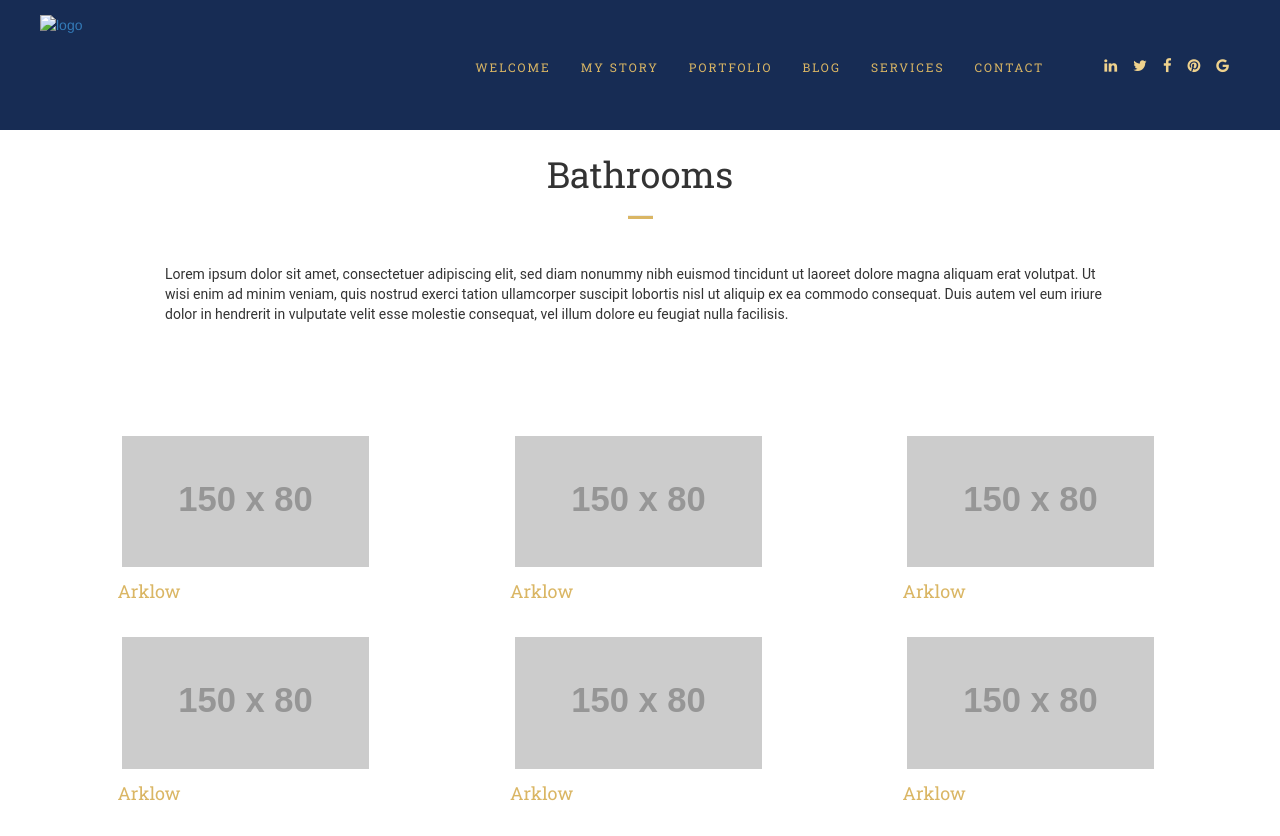
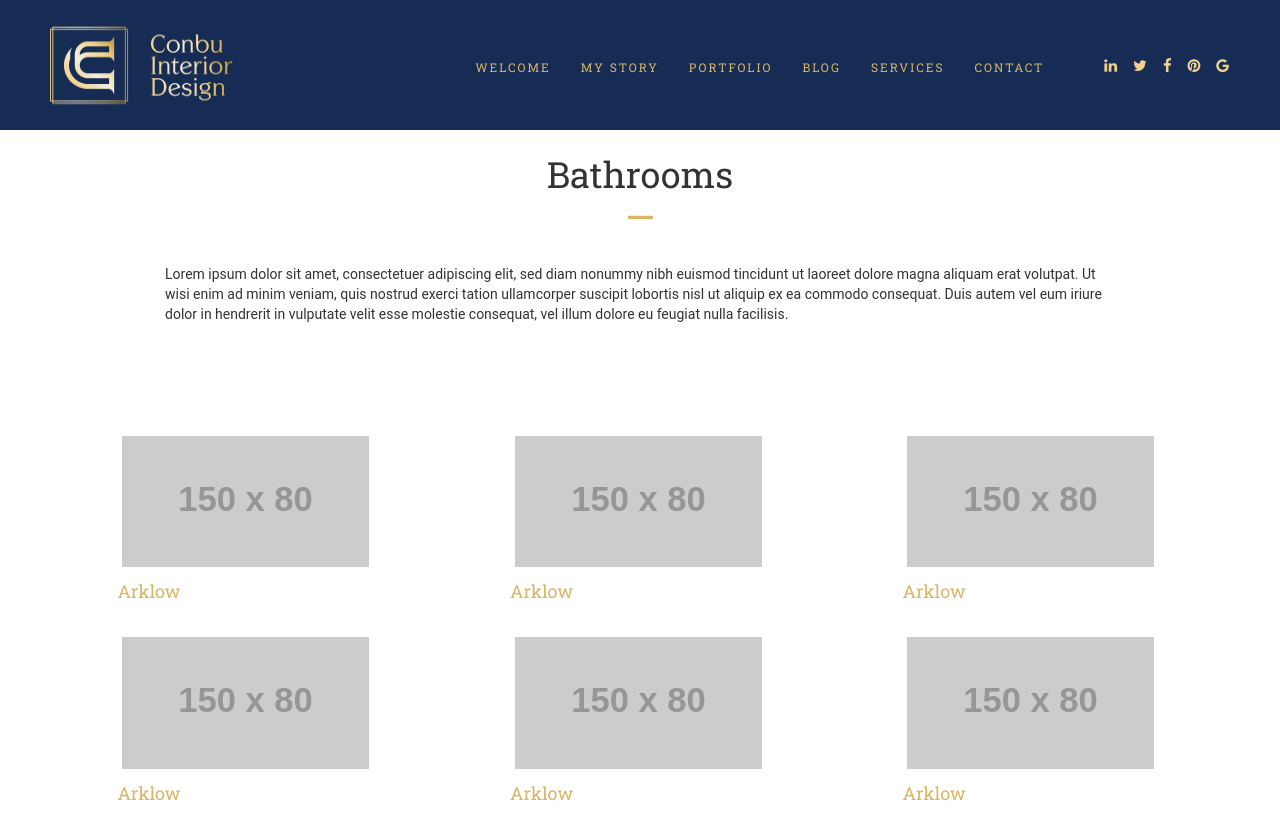
Before and after one commit to connoj39/cbdesign, a plain HTML site: page bathrooms.html in a window 1280 px wide. Shown: the top 836 px of the page. Drawn offline with nearby package versions, Linux system fonts and the light colour scheme; the site is published under a folder, as on GitHub Pages, so addresses that start at the root find nothing; placeholder pictures from the web are drawn by us.

Commit message:
updated the file path for images to remove the / so as it renders correctly on Github after speaking with the course mentor

```diff
--- a/bathrooms.html
+++ b/bathrooms.html
@@ -25,7 +25,7 @@
                 </button>
                 <a class="navbar-logo">
                     <a href="index.html" class="navbar-logo">
-                      <img class="logo" src="/images/ConbuInteriorDesignlogo2updated1.png " alt="logo ">
+                      <img class="logo" src="images/ConbuInteriorDesignlogo2updated1.png " alt="logo ">
                     </a>
                 </a>
             </div>
```
Also changed, not shown: bedrooms.html (+1 -1 lines), blog.html (+1 -1 lines), commercial.html (+1 -1 lines), contact.html (+1 -1 lines), custom.html (+1 -1 lines), index.html (+1 -1 lines), kitchens.html (+1 -1 lines), livingrooms.html (+1 -1 lines), mystory.html (+1 -1 lines), portfolio.html (+1 -1 lines), services.html (+1 -1 lines).
